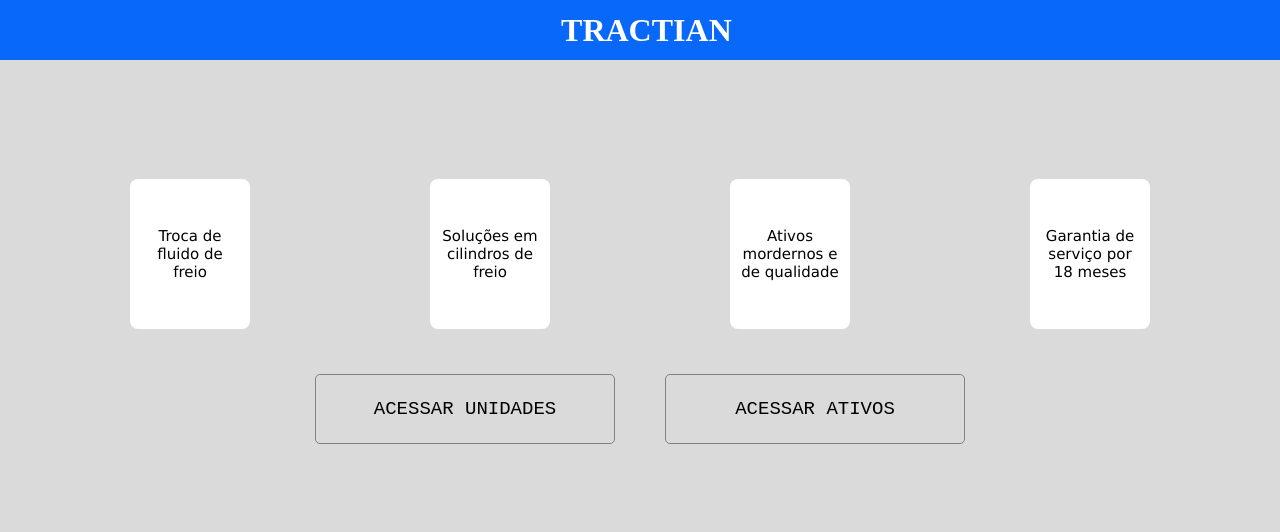
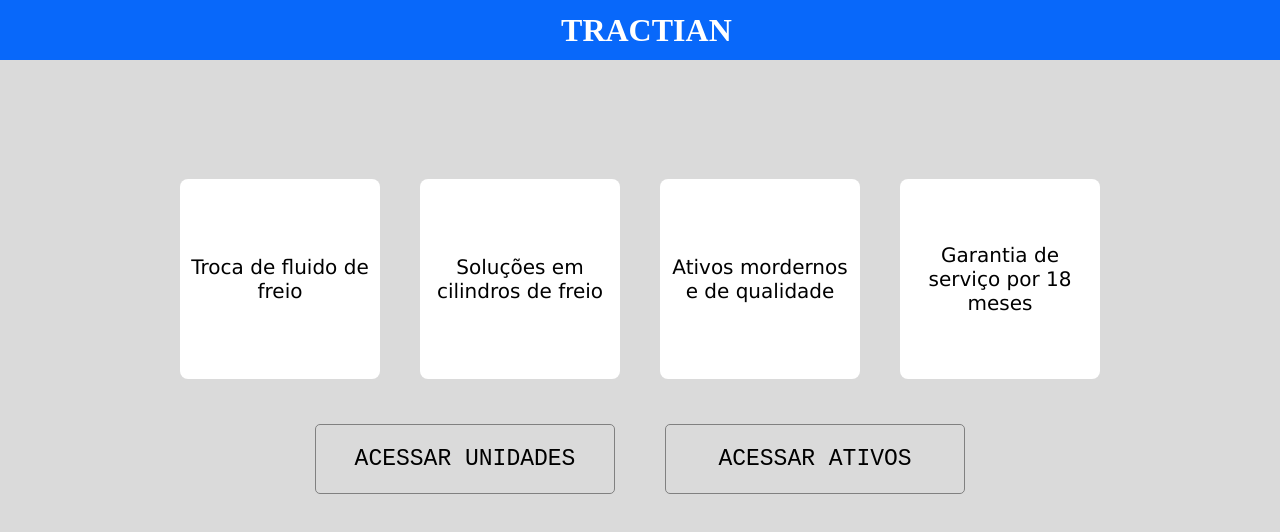
Before and after one commit to vtrajanodev/desafio-tractian-front, a React (Create React App) app: page /empresa in a window 1280 px wide. Shown: the top 532 px of the page. Built offline with nearby package versions, Linux system fonts and the light colour scheme; no server answers.

Commit message:
Atualização responsividade

```diff
--- a/src/pages/empresa/styles.css
+++ b/src/pages/empresa/styles.css
@@ -99,9 +99,10 @@
 
 
     .title h2{
-        font-size: 40px;
-        margin: 20px 0;
-        display: inline-block;
+        font-size: 30px;
+        margin: 0 auto;
+        display: block;
+
     }
 
     .title p{
@@ -111,7 +112,7 @@
 
     div.box-align{
         display: flex;
-        justify-content: space-between;
+        justify-content: center;
         flex-wrap: wrap;
     }
 
@@ -135,7 +136,7 @@
 
     div.links a{
 
-    font-size: 19px;
+    font-size: 17px;
     text-align: center;
     transition: all 0s;
 
@@ -148,10 +149,10 @@
 
 }
 
-@media (min-width: 451px){
+@media (min-width: 501px){
 
     .title h2{
-        font-size: 40px;
+        font-size: 32px;
         margin: 20px 0;
         display: inline-block;
     }
@@ -163,18 +164,179 @@
 
     div.box-align{
         display: flex;
-        justify-content: space-between;
+        justify-content: center;
         flex-wrap: wrap;
     }
 
     div.box{
-        height: 150px;
-        width: 120px;
+        height: 170px;
+        width: 190px;
         margin: 15px 20px;
     }
 
     div.box p{
-        font-size: 15px;
+        font-size: 20px;
+
+    }
+
+    div.links{
+
+        display: flex;
+        height: 110px;
+        width: 80%;
+        justify-content: space-between;
+
+    }
+
+    div.links a{
+
+        font-size: 20px;
+        text-align: center;
+        transition: all 0s;
+
+    }
+    div.links a:hover{
+        font-size: 24px;
+        border: 2px solid black;
+
+    }
+}
+
+@media (min-width: 725px){
+
+    .title h2{
+        font-size: 34px;
+        margin: 20px 0;
+        display: inline-block;
+    }
+
+    .title p{
+        font-size: 28px;
+
+    }
+
+    div.box-align{
+        display: flex;
+        justify-content: center;
+        flex-wrap: wrap;
+    }
+
+    div.box{
+        height: 200px;
+        width: 240px;
+        margin: 15px 20px;
+    }
+
+    div.box p{
+        font-size: 20px;
+
+    }
+
+    div.links{
+        display: flex;
+        height: 110px;
+        justify-content: center;
+        width: 80%;
+
+    }
+
+    div.links a{
+
+    font-size: 22px;
+    text-align: center;
+    transition: all 0s;
+
+    }
+    div.links a:hover{
+        font-size: 24px;
+        border: 2px solid black;
+
+    }
+
+
+}
+
+@media (min-width: 870px){
+
+    .title h2{
+        font-size: 42px;
+        margin: 20px 0;
+        display: inline-block;
+    }
+
+    .title p{
+        font-size: 36px;
+
+    }
+
+    div.box-align{
+
+        display: flex;
+        justify-content: center;
+        flex-wrap: wrap;
+    }
+
+    div.box{
+        height: 180px;
+        width: 250px;
+        margin: 15px 20px;
+    }
+
+    div.box p{
+        font-size: 20px;
+
+    }
+
+    div.links{
+
+        display: flex;
+        height: 110px;
+        width: 80%;
+        justify-content: space-between;
+
+    }
+
+    div.links a{
+
+    font-size: 20px;
+    text-align: center;
+    transition: all 0s;
+
+    }
+    div.links a:hover{
+        font-size: 24px;
+        border: 2px solid black;
+
+    }
+}
+
+@media (min-width: 1000px){
+
+    .title h2{
+        font-size: 42px;
+        margin: 20px 0;
+        display: inline-block;
+    }
+
+    .title p{
+        font-size: 36px;
+
+    }
+
+    div.box-align{
+        display: flex;
+        justify-content: center;
+        flex-wrap: wrap;
+    }
+
+    div.box{
+        height: 200px;
+        width: 200px;
+        margin: 15px 20px;
+    }
+
+    div.box p{
+        font-size: 20px;
 
     }
 
@@ -187,13 +349,13 @@
 
     div.links a{
 
-    font-size: 19px;
+    font-size: 23px;
     text-align: center;
     transition: all 0s;
 
     }
     div.links a:hover{
-        font-size: 19px;
+        font-size: 24px;
         border: 2px solid black;
 
     }
```
